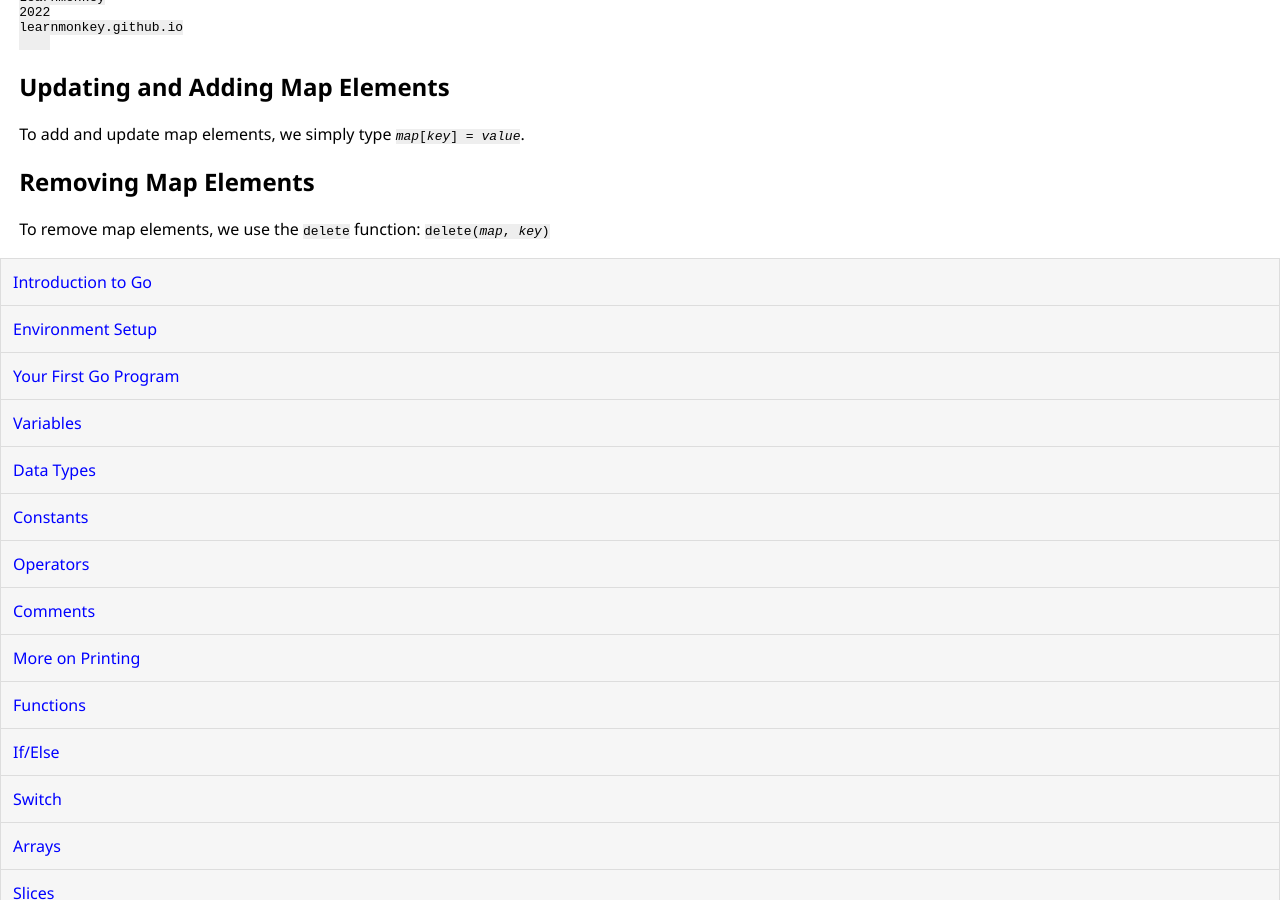
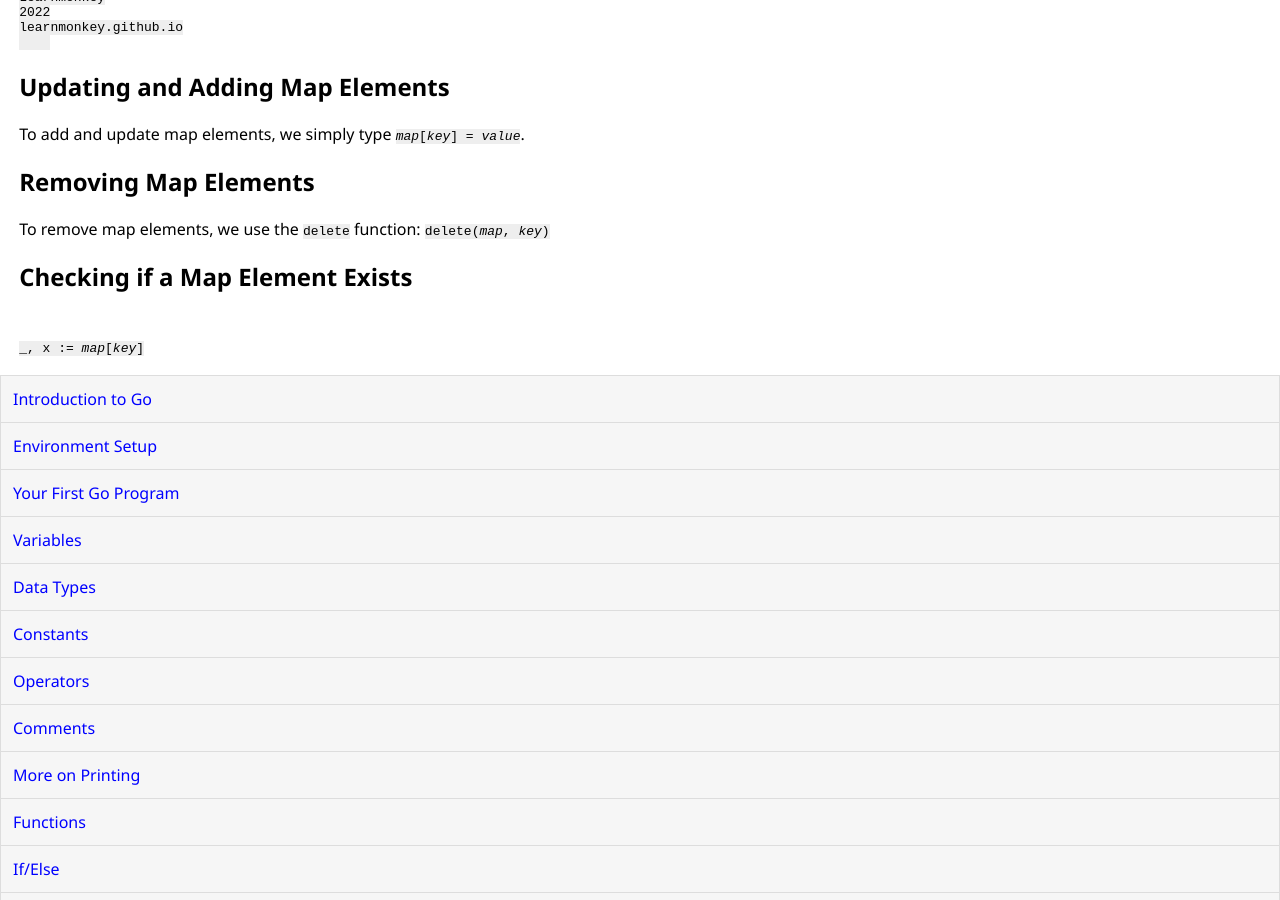
Before and after one commit to learnmonkey/learnmonkey.github.io, a Jekyll site: the page built from programming/golang/maps.html, in a window 1280 px wide and 900 px high, scrolled down 909 px. Built offline with Jekyll 4.4.1, drawn with Linux system fonts in a browser that asks for light colours; nearby versions of some CDN libraries.

Commit message:
check if map element exists go

```diff
--- a/programming/golang/maps.html
+++ b/programming/golang/maps.html
@@ -50,3 +50,8 @@ learnmonkey.github.io
     <h2>Removing Map Elements</h2>
     <p>To remove map elements, we use the <code>delete</code> function: <code class="language-go">delete(<i>map</i>, <i>key</i>)</code></p>
 </section>
+
+<section>
+    <h2>Checking if a Map Element Exists</h2><br>
+    <code class="language-go">_, x := <i>map</i>[<i>key</i>]</code>
+</section>
```
